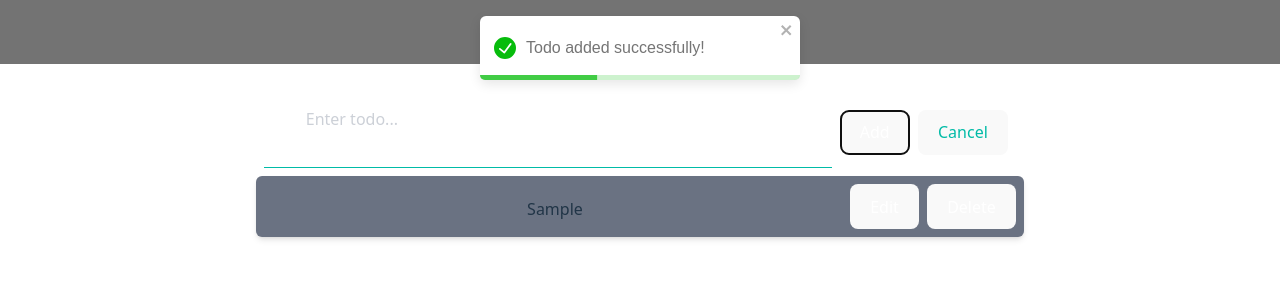
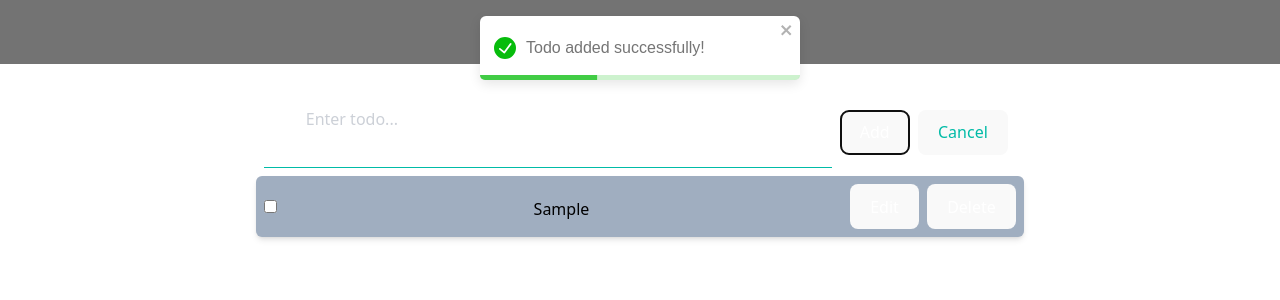
Before and after one commit to Ashish-Redhu/TodoApp, a React (Vite) app: page / in a window 1280 px wide. Both pictures are taken after typing "Sample" into the empty fields and a click on the button "Add". Shown: the top 300 px of the page. Built offline with nearby package versions, Linux system fonts and the light colour scheme.

Commit message:
Readme updated && Markasdone feature added

```diff
--- a/package.json
+++ b/package.json
@@ -13,6 +13,7 @@
     "@reduxjs/toolkit": "^2.6.1",
     "@tailwindcss/vite": "^4.0.17",
     "react": "^19.0.0",
+    "react-beautiful-dnd": "^13.1.1",
     "react-dom": "^19.0.0",
     "react-redux": "^9.2.0",
     "react-toastify": "^11.0.5",
--- a/src/components/EachTodo/EachTodo.jsx
+++ b/src/components/EachTodo/EachTodo.jsx
@@ -16,14 +16,34 @@ function EachTodo({id, title, isEditing}) {
     }))
   }
 
+  const [isChecked, setIsChecked] = React.useState(false);
+  const handleCheckboxChange = (event) => {
+    setIsChecked(event.target.checked);
+  };
 
   return (
-      <div className='flex flex-col sm:flex-row justify-between items-center p-2 rounded-md w-full break-words overflow-auto bg-gray-500 shadow-md mb-2'>
-          <h3 className='flex-1 m-1 whitespace-pre-wrap break-words overflow-auto max-h-60 mb-4 sm:mb-0'>{title}</h3>
-          <div className='flex gap-2 ml-1'>
+      <div className='flex flex-col sm:flex-row justify-between items-center p-2 rounded-md w-full break-words overflow-auto bg-gray-500 shadow-md mb-2'
+          style={{
+              backgroundColor: isChecked ? '#81C784' : '#a0aec0'
+          }}>
+         <input type='checkbox' checked={isChecked} onChange={handleCheckboxChange} />
+          <h3 className='flex-1 m-1 whitespace-pre-wrap break-words overflow-auto max-h-60 mb-4 sm:mb-0'
+           style={{
+            textDecoration: isChecked ? 'line-through' : 'none',
+            color: 'black'
+           }}
+           >{title}</h3>
+           {
+            isChecked ?
+            <p className='text-sm  text-gray-700 font-bold'>Completed</p>
+            :
+            <div className='flex gap-2 ml-1'>
             { isEditing ? "Editing" : <button className='px-3 py-1 bg-blue-500 text-white rounded-md hover:bg-blue-600' onClick={handleEditClick}>Edit</button>}
             <button className='px-3 py-1 bg-red-500 text-white rounded-md hover:bg-red-600' onClick={handleDeleteClick}>Delete</button>
           </div>
+
+           }
+
       </div>
   )
 }
```
Also changed, not shown: 2 other files (tests, documents, lock files or other folders).
